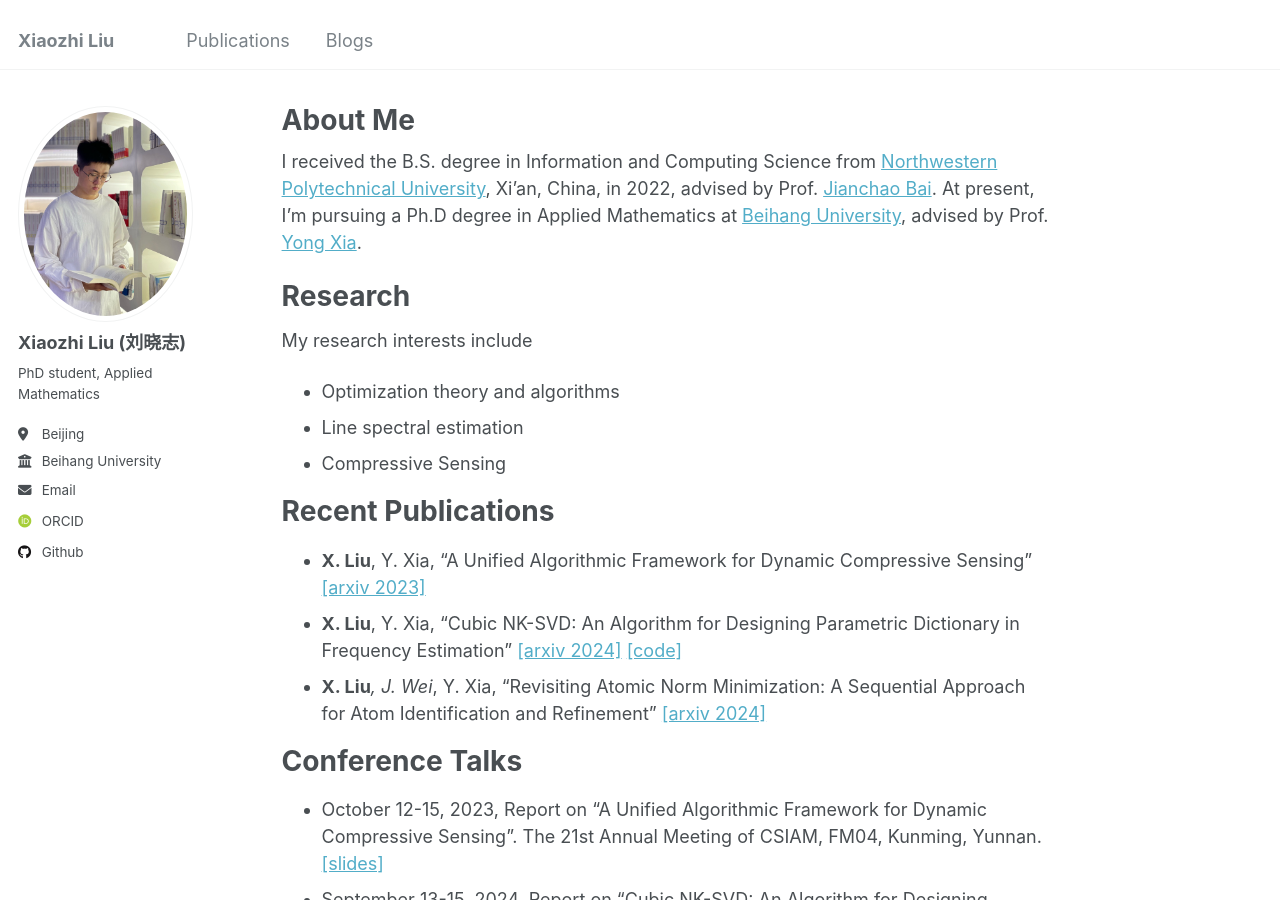
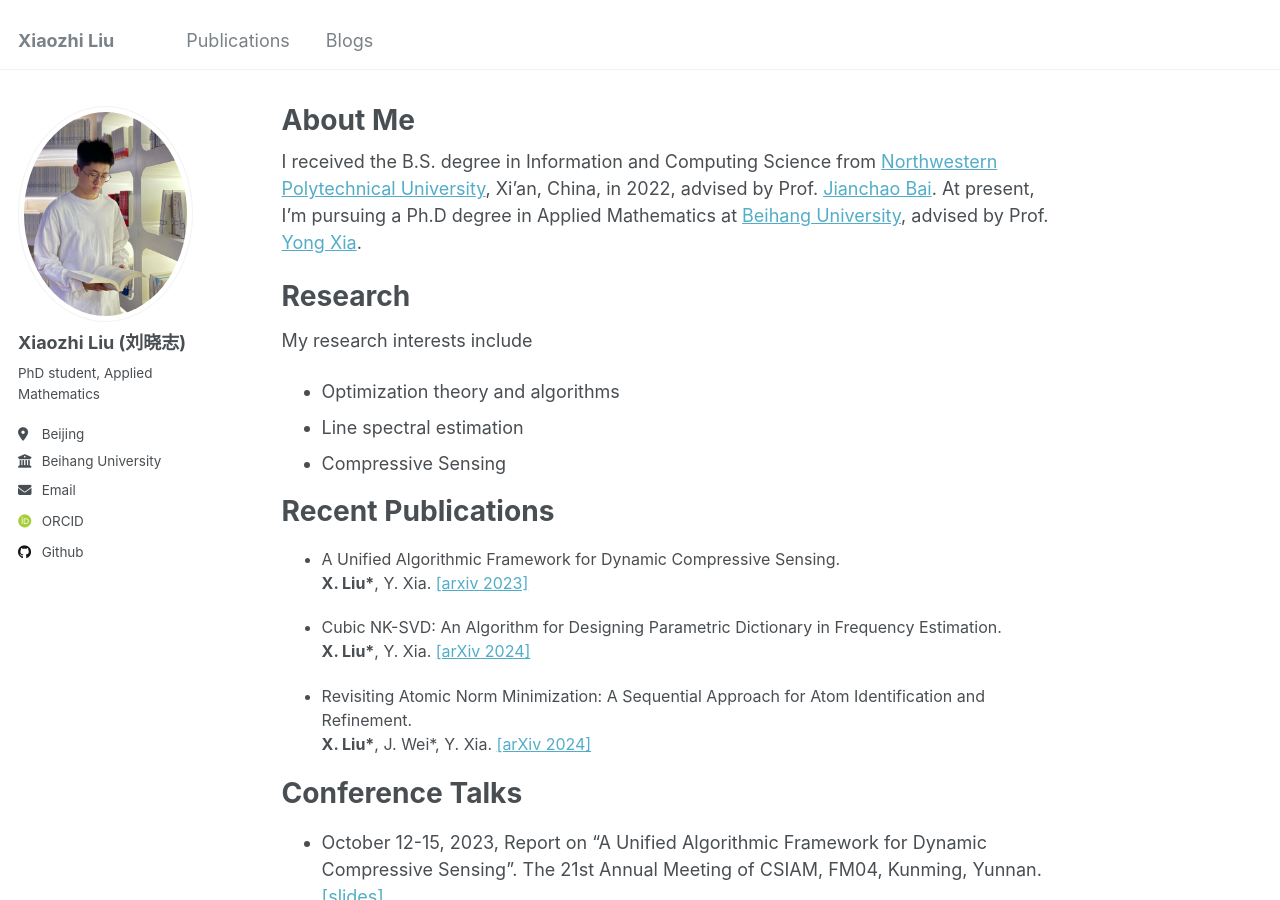
Before and after one commit to xzliu-opt/xzliu-opt.github.io, a Jekyll site: the page built from _pages/about.md, in a window 1280 px wide and 900 px high. Built offline with Jekyll 4.4.1, drawn with Linux system fonts in a browser that asks for light colours; some web fonts are replaced.

Commit message:
Update about.md

```diff
--- a/_pages/about.md
+++ b/_pages/about.md
@@ -20,9 +20,20 @@ My research interests include
 
 Recent Publications
 ======
-- **X. Liu**, Y. Xia, "A Unified Algorithmic Framework for Dynamic Compressive Sensing" [[arxiv 2023]](https://arxiv.org/abs/2310.07202)
-- **X. Liu**, Y. Xia, "Cubic NK-SVD: An Algorithm for Designing Parametric Dictionary in Frequency Estimation" [[arxiv 2024]](https://arxiv.org/abs/2408.03708) [[code]](https://github.com/xzliu-opt/Cubic-NK-SVD)
-- **X. Liu***, J. Wei*, Y. Xia, "Revisiting Atomic Norm Minimization: A Sequential Approach for Atom Identification and Refinement" [[arxiv 2024]](https://arxiv.org/abs/2411.08459)
+
+<ul>
+<font size="3">
+<li><p> A Unified Algorithmic Framework for Dynamic Compressive Sensing. <br />
+ <b>X. Liu*</b>, Y. Xia. <a href="https://arxiv.org/abs/2310.07202">[arxiv 2023] </a>
+</p></li>
+<li><p> Cubic NK-SVD: An Algorithm for Designing Parametric Dictionary in Frequency Estimation. <br />
+ <b>X. Liu*</b>, Y. Xia. <a href="https://arxiv.org/abs/2408.03708">[arXiv 2024]  </a>
+ </p></li>
+<li><p> Revisiting Atomic Norm Minimization: A Sequential Approach for Atom Identification and Refinement. <br />
+ <b>X. Liu*</b>, J. Wei*, Y. Xia. <a href="https://arxiv.org/abs/2411.08459">[arXiv 2024]  </a>
+ </p></li>
+</font>
+</ul>
 
 Conference Talks
 ======
```
